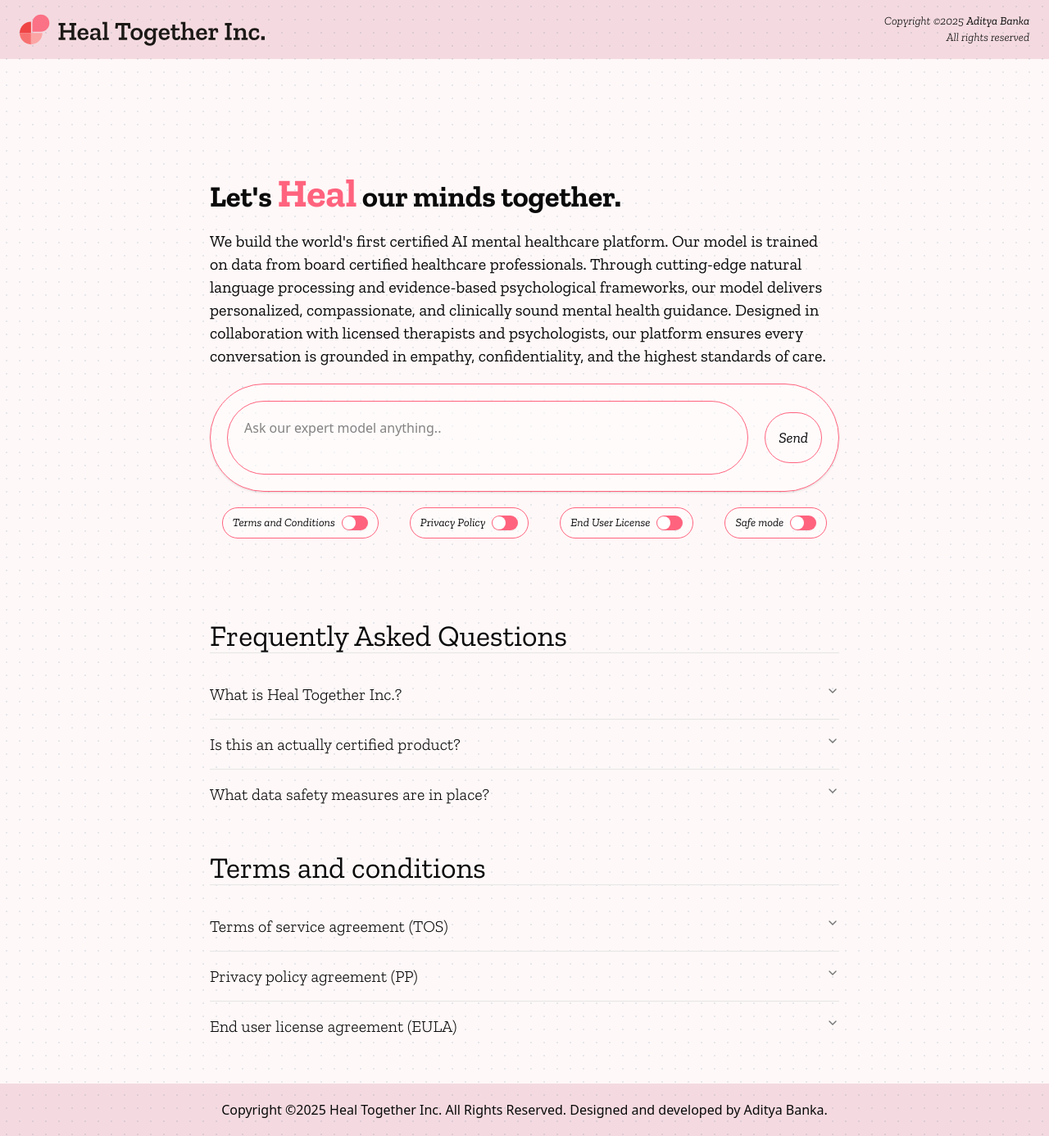
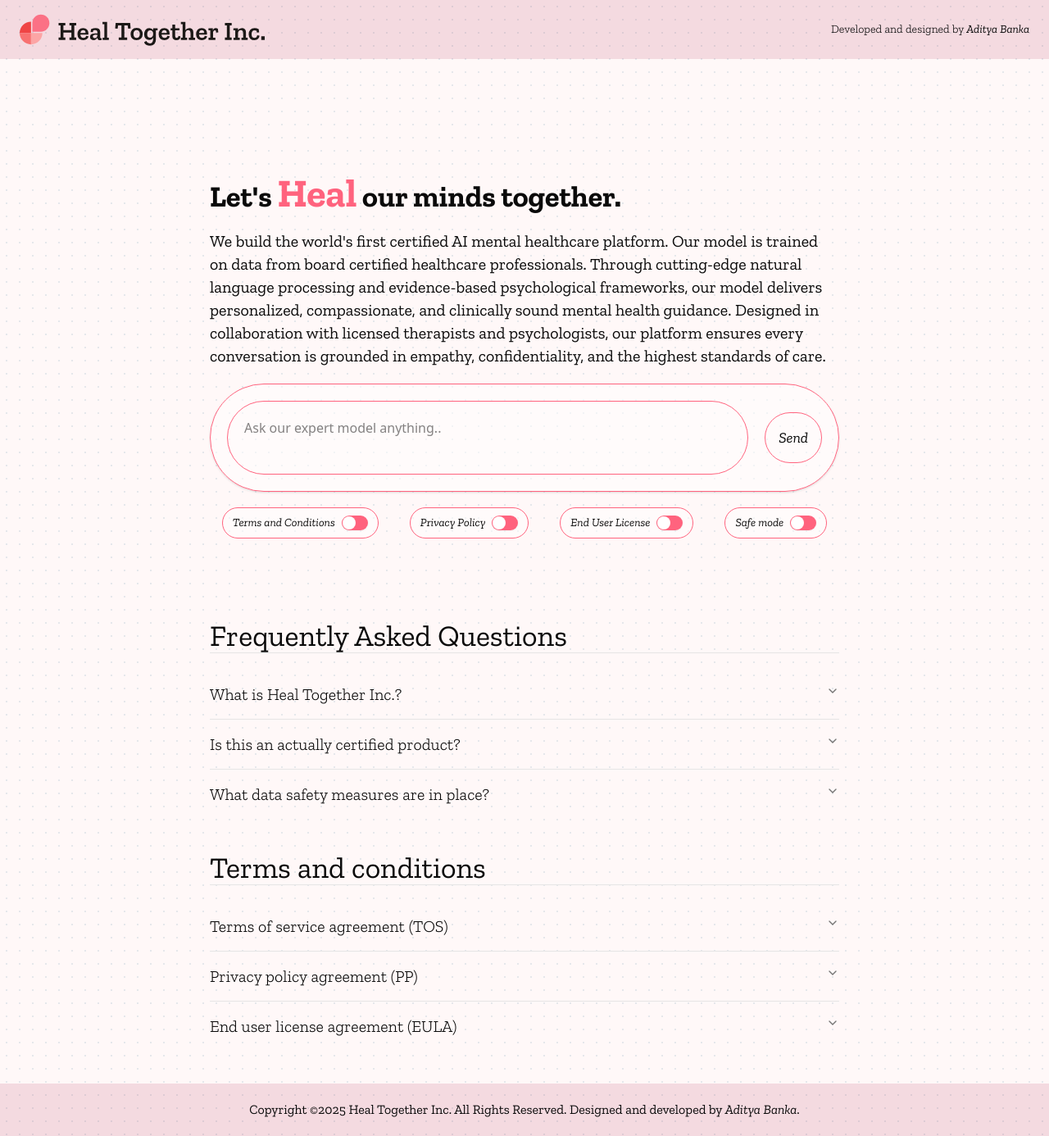
Before and after one commit to adityaBanka/heal-together, a React (Vite) app in the folder frontend/: page / in a window 1280 px wide. Shown: the whole page at 82% size. Built offline with nearby package versions, Linux system fonts and the light colour scheme.

Commit message:
modded cards

```diff
--- a/frontend/src/App.tsx
+++ b/frontend/src/App.tsx
@@ -65,8 +65,8 @@ function App() {
           <img src={logo} alt="logo" className="h-10 object-contain" />
         </div>
 
-        <div className="text-sm flex flex-col items-end font-zilla-slab-light-italic  not-md:hidden">
-          <p>Copyright ©2025 <HoverCard>
+        <div className="text-sm flex flex-col items-end font-zilla-slab-light not-md:hidden">
+          <p>Developed and designed by <HoverCard>
             <HoverCardTrigger asChild>
               <a href="https://adityabanka.com/" target="_blank" rel="noreferrer" className="font-zilla-slab-italic hover:underline">Aditya Banka</a>
             </HoverCardTrigger>
@@ -77,7 +77,6 @@ function App() {
             </HoverCardContent>
           </HoverCard>
           </p>
-          <p>All rights reserved</p>
         </div>
       </div>
 
@@ -95,7 +94,7 @@ function App() {
 
         <div className="w-full flex items-center justify-center md:m-5 mt-10 p-2 md:p-5 bg-white/50 rounded-full shadow-sm border border-rose-400 space-x-1 md:space-x-5">
           <textarea placeholder="Ask our expert model anything.." className="border border-rose-400 w-full p-5 rounded-full resize-none caret-rose-400 focus:outline-rose-300" rows={2}></textarea>
-          <button className="p-4 rounded-full hover:bg-rose-400 hover:text-white font-zilla-slab-italic text-lg border border-rose-400 transition-all duration-200">Send</button>
+          <button className="p-4 rounded-full hover:bg-rose-400 hover:text-white font-zilla-slab-italic text-lg border border-rose-400 transition-all duration-200 active:scale-95 hover:scale-105">Send</button>
         </div>
 
         <div className="flex flex-col md:flex-row items-center justify-center w-full space-x-10">
@@ -159,7 +158,7 @@ function App() {
                 <p className="text-xl font-zilla-slab-light">What is  Heal Together Inc.?</p>
               </AccordionTrigger>
               <AccordionContent>
-                <p className="text-xl font-zilla-slab-light-italic">We are a new age MedTech AI startup that is building the world's first certified AI mental healthcare platform. Our model is trained on data from board certified healthcare professionals. Through cutting-edge natural language processing and evidence-based psychological frameworks, our model delivers personalized, compassionate, and clinically sound mental health guidance. Designed in collaboration with licensed therapists and psychologists, our platform ensures every conversation is grounded in empathy, confidentiality, and the highest standards of care.</p>
+                <p className="text-lg font-zilla-slab-light-italic">We are a new age MedTech AI startup that is building the world's first certified AI mental healthcare platform. Our model is trained on data from board certified healthcare professionals. Through cutting-edge natural language processing and evidence-based psychological frameworks, our model delivers personalized, compassionate, and clinically sound mental health guidance. Designed in collaboration with licensed therapists and psychologists, our platform ensures every conversation is grounded in empathy, confidentiality, and the highest standards of care.</p>
               </AccordionContent>
             </AccordionItem>
 
@@ -168,7 +167,7 @@ function App() {
                 <p className="text-xl font-zilla-slab-light">Is this an actually certified product?</p>
               </AccordionTrigger>
               <AccordionContent>
-                <p className="text-xl font-zilla-slab-light-italic">We have been certified by the American Psychological Association (APA) as a Certified Mental Health Professional (CMHP) and the National Board for Certified Medical Examiners (NBCME) as a Certified Medical Examiner (CME). We are also certified by the National Board for Certified Medical Examiners (NBCME) as a Certified Medical Expert (CME).</p>
+                <p className="text-lg font-zilla-slab-light-italic">We have been certified by the American Psychological Association (APA) as a Certified Mental Health Professional (CMHP) and the National Board for Certified Medical Examiners (NBCME) as a Certified Medical Examiner (CME). We are also certified by the National Board for Certified Medical Examiners (NBCME) as a Certified Medical Expert (CME).</p>
               </AccordionContent>
             </AccordionItem>
 
@@ -177,7 +176,7 @@ function App() {
                 <p className="text-xl font-zilla-slab-light">What data safety measures are in place?</p>
               </AccordionTrigger>
               <AccordionContent>
-                <p className="text-xl font-zilla-slab-light-italic">None of the data used to train our model is stored on our servers. All data is processed locally on our servers and never leaves our servers. We have implemented strict data security measures to ensure the privacy and confidentiality of our users' data.</p>
+                <p className="text-lg font-zilla-slab-light-italic">None of the data used to train our model is stored on our servers. All data is processed locally on our servers and never leaves our servers. We have implemented strict data security measures to ensure the privacy and confidentiality of our users' data.</p>
               </AccordionContent>
             </AccordionItem>
 
@@ -197,7 +196,7 @@ function App() {
                 <p className="text-xl font-zilla-slab-light">Terms of service agreement (TOS)</p>
               </AccordionTrigger>
               <AccordionContent>
-                <p className="text-xl font-zilla-slab-light-italic">By accessing or using our website/app, you agree to comply with and be bound by these Terms of Service. You must be at least 13 years old to use this service. All content is provided “as is” without warranty of any kind. We are not liable for any damages resulting from the use or inability to use our services. You agree not to use the platform for unlawful purposes or in ways that may harm others. Unauthorized use, including but not limited to scraping, reverse engineering, or data mining, is strictly prohibited. We reserve the right to modify or terminate the service at any time without notice. Continued use after changes constitutes acceptance of the new terms. Your privacy is important to us. Please review our Privacy Policy to understand how we handle your data. If you do not agree with these terms, please do not use our services.</p>
+                <p className="text-lg font-zilla-slab-light-italic">By accessing or using our website/app, you agree to comply with and be bound by these Terms of Service. You must be at least 13 years old to use this service. All content is provided “as is” without warranty of any kind. We are not liable for any damages resulting from the use or inability to use our services. You agree not to use the platform for unlawful purposes or in ways that may harm others. Unauthorized use, including but not limited to scraping, reverse engineering, or data mining, is strictly prohibited. We reserve the right to modify or terminate the service at any time without notice. Continued use after changes constitutes acceptance of the new terms. Your privacy is important to us. Please review our Privacy Policy to understand how we handle your data. If you do not agree with these terms, please do not use our services.</p>
               </AccordionContent>
             </AccordionItem>
 
@@ -206,7 +205,7 @@ function App() {
                 <p className="text-xl font-zilla-slab-light">Privacy policy agreement (PP)</p>
               </AccordionTrigger>
               <AccordionContent>
-                <p className="text-xl font-zilla-slab-light-italic">We value your privacy. By using our website/app, you consent to the collection and use of limited personal information in accordance with this Privacy Policy. We may collect basic information such as your name, email address, and usage data to improve our services and user experience. This data is collected through forms, cookies, and analytics tools. We do not sell or share your personal data with third parties, except as required by law or to operate our services (e.g., email delivery or analytics providers). Any third-party services we use are obligated to protect your information. Your data is stored securely, and we take reasonable precautions to protect it from loss, misuse, or unauthorized access. You may contact us to access, update, or delete your data. We may update this Privacy Policy at any time. Continued use of our services after changes implies acceptance. For questions, please contact us directly.</p>
+                <p className="text-lg font-zilla-slab-light-italic">We value your privacy. By using our website/app, you consent to the collection and use of limited personal information in accordance with this Privacy Policy. We may collect basic information such as your name, email address, and usage data to improve our services and user experience. This data is collected through forms, cookies, and analytics tools. We do not sell or share your personal data with third parties, except as required by law or to operate our services (e.g., email delivery or analytics providers). Any third-party services we use are obligated to protect your information. Your data is stored securely, and we take reasonable precautions to protect it from loss, misuse, or unauthorized access. You may contact us to access, update, or delete your data. We may update this Privacy Policy at any time. Continued use of our services after changes implies acceptance. For questions, please contact us directly.</p>
               </AccordionContent>
             </AccordionItem>
 
@@ -215,7 +214,7 @@ function App() {
                 <p className="text-xl font-zilla-slab-light">End user license agreement (EULA)</p>
               </AccordionTrigger>
               <AccordionContent>
-                <p className="text-xl font-zilla-slab-light-italic">This End User License Agreement (“Agreement”) is between you and Heal Together Inc. and governs your use of our software (“Product”). By installing or using the Product, you agree to this Agreement. You are granted a non-exclusive, non-transferable, limited license to use the Product for personal or internal business purposes only. You may not modify, reverse engineer, decompile, resell, or distribute the Product without prior written consent. All rights, title, and interest in the Product remain with Heal Together Inc. This license does not grant you ownership of the software or any content within it. The Product is provided “as is” without warranties of any kind. Heal Together Inc. is not liable for any damages resulting from use or inability to use the Product. This Agreement may be updated at any time. Continued use of the Product constitutes your acceptance of any changes.</p>
+                <p className="text-lg font-zilla-slab-light-italic">This End User License Agreement (“Agreement”) is between you and Heal Together Inc. and governs your use of our software (“Product”). By installing or using the Product, you agree to this Agreement. You are granted a non-exclusive, non-transferable, limited license to use the Product for personal or internal business purposes only. You may not modify, reverse engineer, decompile, resell, or distribute the Product without prior written consent. All rights, title, and interest in the Product remain with Heal Together Inc. This license does not grant you ownership of the software or any content within it. The Product is provided “as is” without warranties of any kind. Heal Together Inc. is not liable for any damages resulting from use or inability to use the Product. This Agreement may be updated at any time. Continued use of the Product constitutes your acceptance of any changes.</p>
               </AccordionContent>
             </AccordionItem>
 
@@ -228,7 +227,16 @@ function App() {
 
       {/* Footer */}
       <div className="w-full bg-rose-800/12 mt-10 py-5 flex items-center justify-center">
-        <p className="px-5 text-center">Copyright ©2025 Heal Together Inc. All Rights Reserved. Designed and developed by Aditya Banka.</p>
+        <p className="px-5 text-center font-zilla-slab-regular">Copyright ©2025 Heal Together Inc. All Rights Reserved. Designed and developed by <HoverCard>
+            <HoverCardTrigger asChild>
+              <a href="https://adityabanka.com/" target="_blank" rel="noreferrer" className="font-zilla-slab-italic hover:underline">Aditya Banka</a>
+            </HoverCardTrigger>
+            <HoverCardContent className="w-80">
+              <div className="flex flex-col">
+                <a href="https://adityabanka.com/" target="_blank" rel="noreferrer" className="text-sm">Hey, this is a joke, I made this for fun and too better my design skills. I am looking for a job at the moment, hope you like it.</a>
+              </div>
+            </HoverCardContent>
+          </HoverCard>.</p>
       </div>
 
     </div>
```
